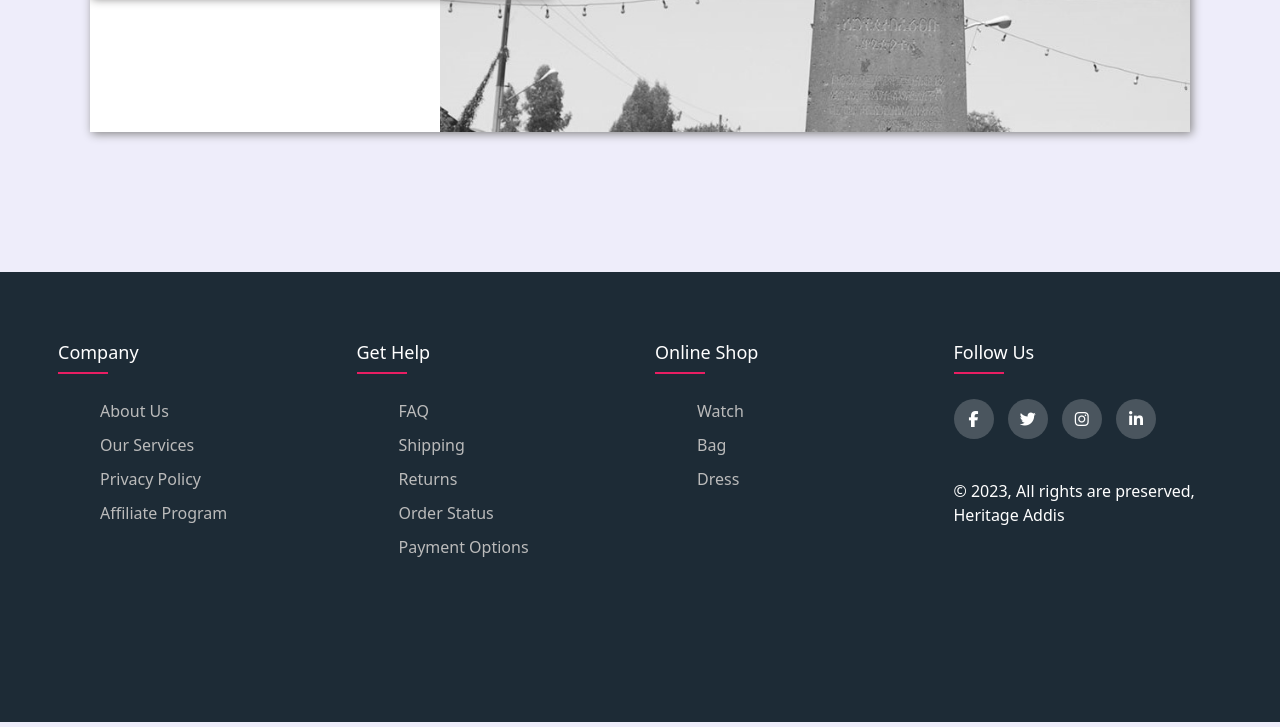
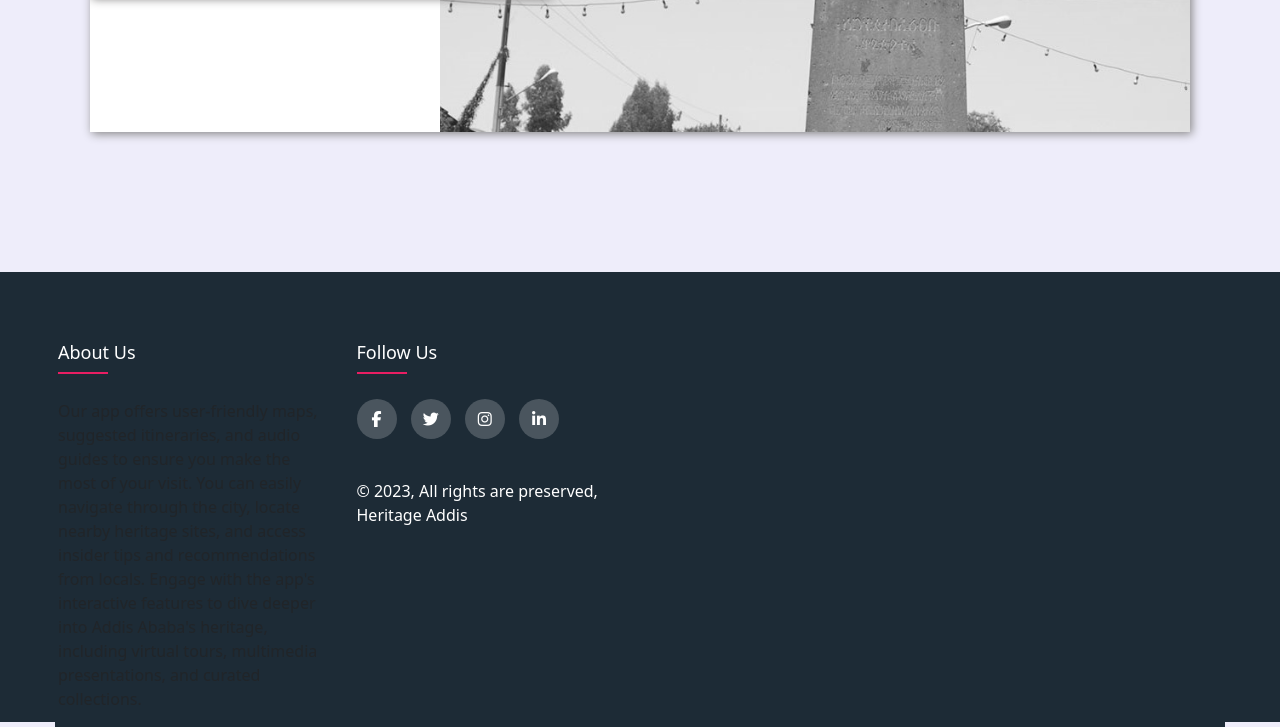
Before and after one commit to dagmfre/Tour-app, a website: page index.html in a window 1280 px wide. Shown: the part 3751-4478 px from the top of the page. Drawn offline with nearby package versions, Linux system fonts and the light colour scheme.

Commit message:
final index.html

```diff
--- a/index.html
+++ b/index.html
@@ -538,42 +538,28 @@
       <footer id="footer" class="footer">
       <div class="container-last">
         <div class="row">
-            <div class="footer-col">
-              <h4>company</h4>
-              <ul>
-                <li><a href="#">about us</a></li>
-                <li><a href="#">our services</a></li>
-                <li><a href="#">privacy policy</a></li>
-                <li><a href="#">affiliate program</a></li>
-              </ul>
+          <div class="footer-col des">
+            <h4>About Us</h4>
+            <p>
+              Our app offers user-friendly maps, suggested itineraries, and
+              audio guides to ensure you make the most of your visit. You can
+              easily navigate through the city, locate nearby heritage sites,
+              and access insider tips and recommendations from locals. Engage
+              with the app's interactive features to dive deeper into Addis
+              Ababa's heritage, including virtual tours, multimedia
+              presentations, and curated collections.
+            </p>
           </div>
-            <div class="footer-col">
-              <h4>get help</h4>
-              <ul>
-                <li><a href="#">FAQ</a></li>
-                <li><a href="#">shipping</a></li>
-                <li><a href="#">returns</a></li>
-                <li><a href="#">order status</a></li>
-                <li><a href="#">payment options</a></li>
-              </ul>
-            </div>
-            <div class="footer-col">
-              <h4>online shop</h4>
-              <ul>
-                <li><a href="#">watch</a></li>
-                <li><a href="#">bag</a></li>
-                <li><a href="#">dress</a></li>
-              </ul>
-            </div>
-            <div class="footer-col">
+          <div class="footer-col last2">
             <h4>follow us</h4>
             <div class="social-links">
               <a href="#"><i class="fab fa-facebook-f"></i></a>
               <a href="#"><i class="fab fa-twitter"></i></a>
               <a href="#"><i class="fab fa-instagram"></i></a>
               <a href="#"><i class="fab fa-linkedin-in"></i></a>
-                <p style="color: white; margin-top: 30px;">© 2023, All rights are preserved,  Heritage Addis</p>
-
+              <p style="color: white; margin-top: 30px">
+                © 2023, All rights are preserved, Heritage Addis
+              </p>
             </div>
           </div>
         </div>
```
Lines whose indentation alone changed are shown as unchanged.
